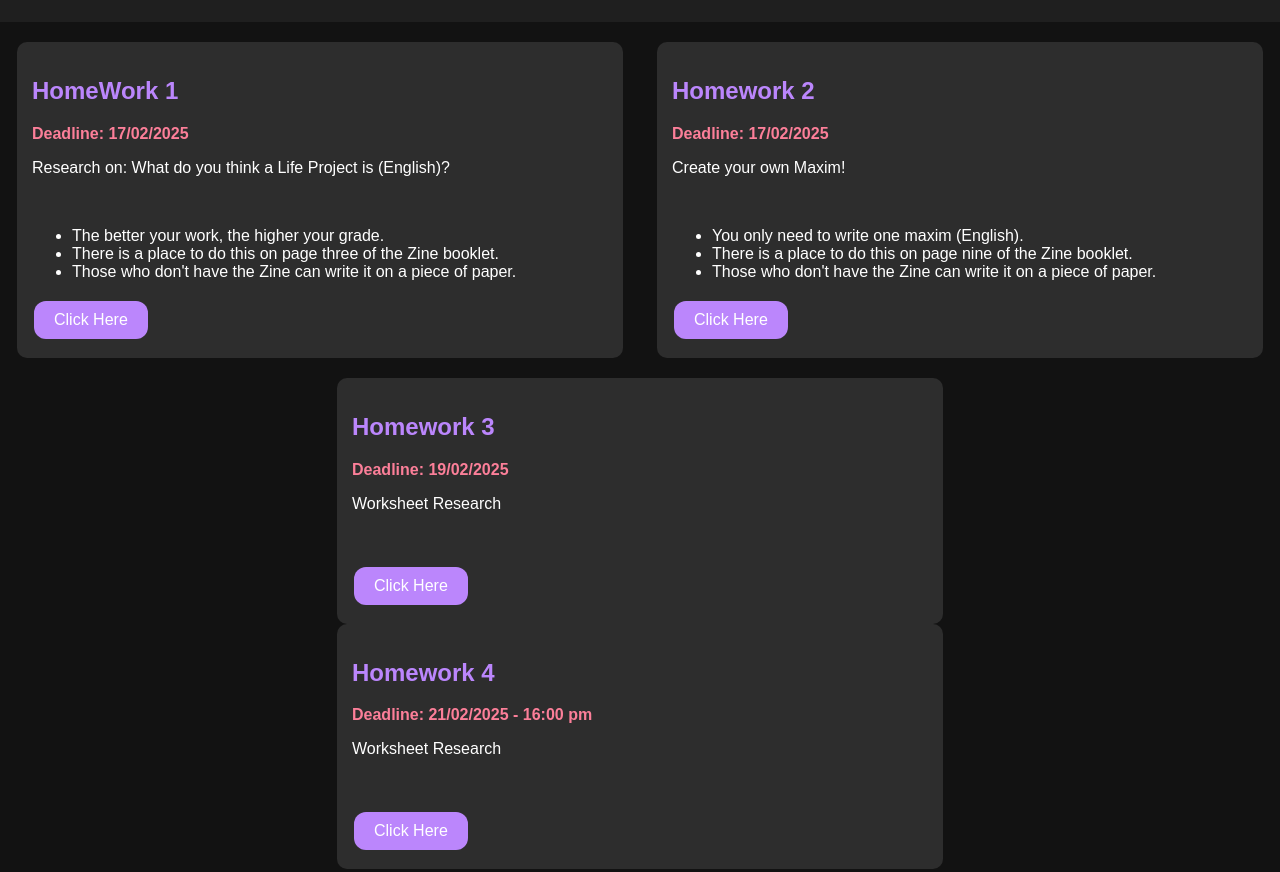
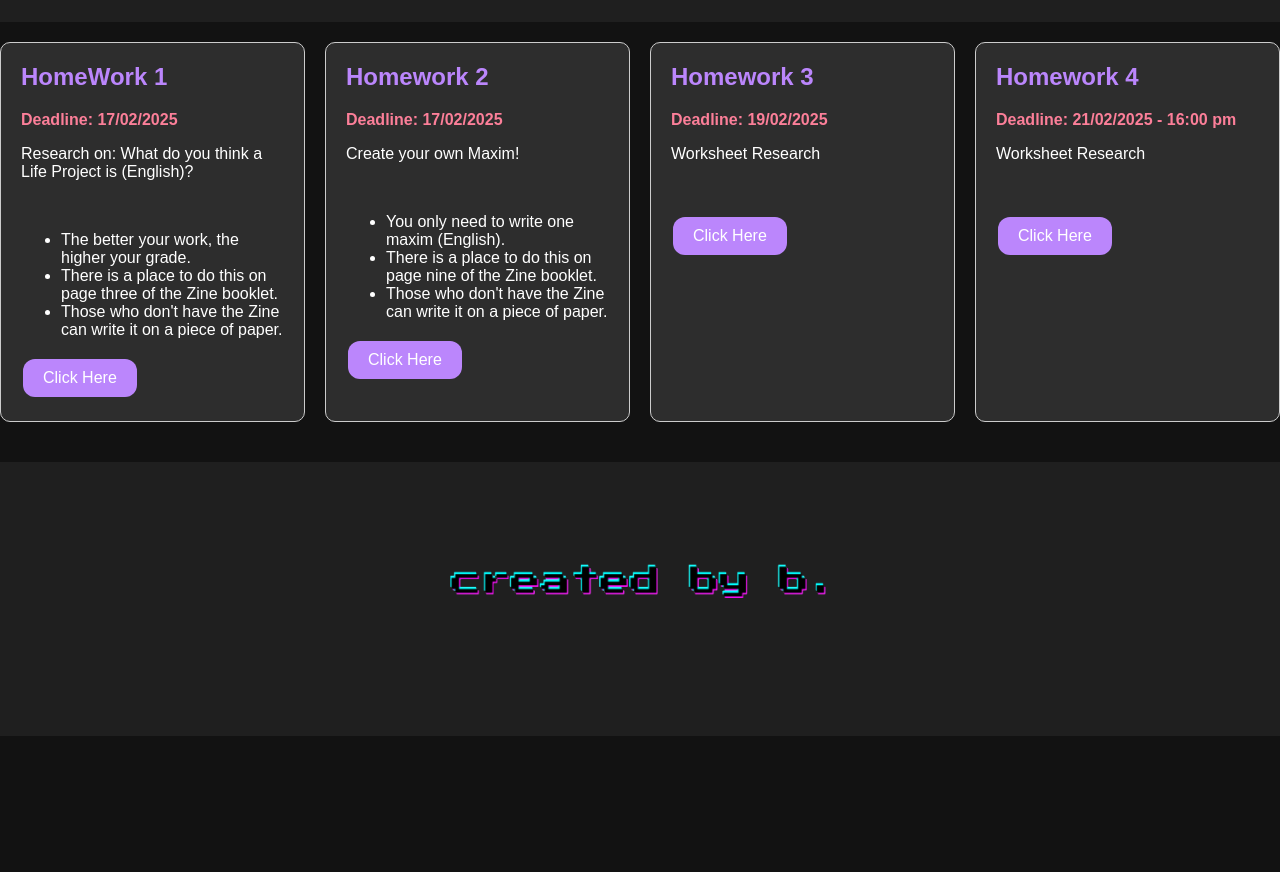
Before and after one commit to blackbeard-sigma7/3rd-grade, a plain HTML site: page index.html in a window 1280 px wide. Shown: the part 1019-1891 px from the top of the page. After the commit the page ends 1775 px from the top, so only its background shows below. Drawn offline with Linux system fonts and the light colour scheme.

Commit message:
Update index.html

```diff
--- a/index.html
+++ b/index.html
@@ -74,20 +74,47 @@
         <h1>Welcome Highscoolers</h1>
         <img src="nyc.png" alt="missingNYC" style="width:100%;">
     </header>
+    <!DOCTYPE html>
+<html lang="en">
+<head>
+    <meta charset="UTF-8">
+    <meta name="viewport" content="width=device-width, initial-scale=1.0">
+    <title>Homework</title>
+    <style>
+        .container {
+            display: flex;
+            flex-wrap: wrap;
+            gap: 20px;
+        }
+        .coluna {
+            flex: 1 1 300px;
+            border: 1px solid #ccc;
+            padding: 20px;
+            box-sizing: border-box;
+        }
+        h2 {
+            margin-top: 0;
+        }
+        .deadline {
+            font-weight: bold;
+            color: red;
+        }
+    </style>
+</head>
+<body>
     <div class="container">
         <div class="coluna">
             <h2>HomeWork 1</h2>
             <div class="deadline">Deadline: 17/02/2025</div>
             <p>Research on:
                 What do you think a Life Project is (English)?
-
             </p>
             <br>
             <ul>
                 <li>The better your work, the higher your grade.</li>
                 <li>There is a place to do this on page three of the Zine booklet.</li>
                 <li>Those who don't have the Zine can write it on a piece of paper.</li>
-              </ul>
+            </ul>
             <form action="https://docs.google.com/forms/d/e/1FAIpQLSdNv_66OKWhqUlUo3m4U5XDQevXRcEc4Fx4owj4_agy6NKgeg/viewform?usp=header" target="_blank">
                 <button type="submit">Click Here</button>
             </form>
@@ -101,40 +128,32 @@
                 <li>You only need to write one maxim (English).</li>
                 <li>There is a place to do this on page nine of the Zine booklet.</li>
                 <li>Those who don't have the Zine can write it on a piece of paper.</li>
-              </ul>
-
+            </ul>
             <form action="https://docs.google.com/forms/d/1xwQJnThOcEkvvNemy-LbiHYhXk0K7r27SYNoxJsBMKo/edit" target="_blank">
                 <button type="submit">Click Here</button>
             </form>
         </div>
-    </div>
-     </div>
         <div class="coluna">
             <h2>Homework 3</h2>
             <div class="deadline">Deadline: 19/02/2025</div>
             <p>Worksheet Research</p>
             <br>
-            <ul>
-              </ul>
-
+            <ul></ul>
             <form action="https://docs.google.com/forms/d/e/1FAIpQLSenqLOZtS03jQhU1TVLNq2gTvHMd-lg8L0wfUVugF_ut0eQFA/viewform?usp=header" target="_blank">
                 <button type="submit">Click Here</button>
             </form>
         </div>
-    </div>
-<div class="coluna">
+        <div class="coluna">
             <h2>Homework 4</h2>
             <div class="deadline">Deadline: 21/02/2025 - 16:00 pm</div>
             <p>Worksheet Research</p>
             <br>
-            <ul>
-              </ul>
-
+            <ul></ul>
             <form action="https://docs.google.com/forms/d/e/1FAIpQLSdn8IXaFJE2LBRgc7mr9MnRa2ZgYSFgsUPVdruE6tG-YLg7FA/viewform?usp=header" target="_blank">
                 <button type="submit">Click Here</button>
             </form>
         </div>
-    </div>
+
     <footer id="footer"> <a href="https://instagram.com/brunopatriots" id="mylink" target="_blank"> <img src="reset.gif" width="33%"> </a> </footer>
 </body>
 </html>
```
